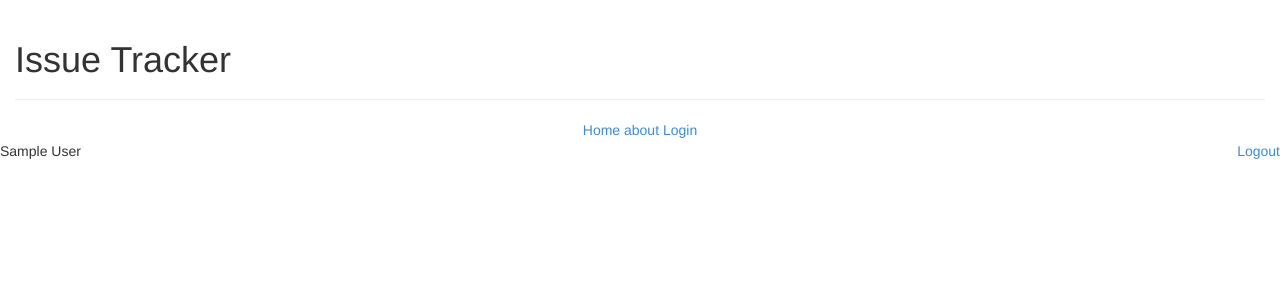
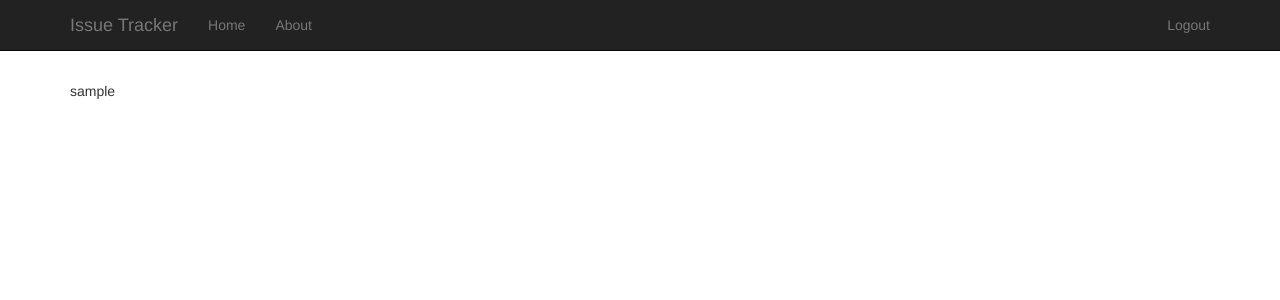
Before and after one commit to sai-prasanna/issuetracker, a Django app: page / in a window 1280 px wide. Shown: the top 300 px of the page. Run offline with Django 3.2, Linux system fonts and the light colour scheme; the visitor is signed in with stand-in values (Sample User, id 1); some libraries are stand-ins or nearby versions.

Commit message:
Update Navbar design .
1.Navbar remains fixed to top

2.Change content block ,remove the div row outside content block.
It has to be included inside

```diff
--- a/issuemanagement/urls.py
+++ b/issuemanagement/urls.py
@@ -8,6 +8,5 @@ urlpatterns = patterns('',
     # url(r'^blog/', include('blog.urls')),
 
     url(r'^admin/', include(admin.site.urls)),
-    url(r'^login/$', 'django.contrib.auth.views.login', {'template_name': 'main/login.html'}),
     url(r'^',include('main.urls')),
 )
--- /dev/null
+++ b/main/static/main/css/login.css
@@ -0,0 +1,3 @@
+.asteriskField {
+    display: none;
+}
--- /dev/null
+++ b/main/static/main/css/style.css
@@ -0,0 +1,3 @@
+body {
+  padding-top: 80px;
+}
--- a/main/templates/main/base.html
+++ b/main/templates/main/base.html
@@ -1,4 +1,5 @@
 {% load static %}
+
 <!DOCTYPE html>
 <html lang="en">
 <head>
@@ -10,30 +11,42 @@
 
     <link rel="stylesheet" type="text/css" href="{% static 'main/css/bootstrap.min.css' %}">
     <link rel="stylesheet" type="text/css" href="{% static 'main/css/bootstrap.css.map' %}">
+    <link rel="stylesheet" type="text/css" href="{% static 'main/css/style.css' %}">
     {% block head_extra %}{% endblock %}
 </head>
 <body>
-    <div class="container-fluid">
-        <div class="row">
-            <div class="col-md-12 column">
-                <div class="page-header">
-                    <h1>
-                        Issue Tracker
-                    </h1>
+        <!-- Fixed navbar -->
+    <div class="navbar navbar-inverse navbar-fixed-top" role="navigation">
+          <div class="container">
+            <div class="navbar-header">
+              <button type="button" class="navbar-toggle" data-toggle="collapse" data-target=".navbar-collapse">
+                <span class="sr-only">Toggle navigation</span>
+                <span class="icon-bar"></span>
+                <span class="icon-bar"></span>
+                <span class="icon-bar"></span>
+            </button>
+            <a class="navbar-brand" href="#">Issue Tracker</a>
         </div>
+        <div class="navbar-collapse collapse">
+          <ul class="nav navbar-nav">
+            <li><a href="{% url 'index' %}">Home</a></li>
+            <li><a href="#">About</a></li>
+        </ul>
+        <ul class="nav navbar-nav navbar-right">
+            <li>
+              {% if request.user.is_authenticated %}
+              <a href="{% url 'logout' %}" >Logout</a>
+              {% else %}
+              <a href="{% url 'login' %}" >Login</a>
+              {% endif %}
+          </li>
+      </ul>
+    </div><!--/.nav-collapse -->
     </div>
     </div>
 
-        <div class="row" style='text-align:center;'>
-            <a href="{ url 'home' %}" >Home</a>
-            <a href="{ url 'about' %}">about</a>
-            <a href="{ url 'login' %}">Login</a>
-        </div>
 
-
-
-
-
+<div class="container">
 <div class="row">
     <div class="col-md-12 column">
         {% if messages %}
@@ -48,12 +61,7 @@
      {% endif %}
  </div>
 </div>
-       <div class="row">
-
 {% block content %}{% endblock %}
-
-    </div>
-
 </div>
 {% block body_extra %}{% endblock %}
 
--- a/main/templates/main/index.html
+++ b/main/templates/main/index.html
@@ -3,19 +3,12 @@
 {% block content %}
 
 {% if request.user.is_authenticated %}
-    <a href="/accounts/logout/" class="pull-right">Logout</a>
 
-    {% if request.user.first_name or request.user.last_name %}
-        {{ request.user.first_name }} {{ request.user.last_name }}
-    {% else %}
-        {{ request.user.username }}
-    {% endif %}
-
-
-{% else %}
-    <a href="/accounts/login/" class="pull-right">Login</a>
+    {{request.user.username}}
 
 {% endif %}
 
 
+
+
 {% endblock %}
--- a/main/urls.py
+++ b/main/urls.py
@@ -6,5 +6,7 @@ admin.autodiscover()
 urlpatterns = patterns('',
         url(r'^$','main.views.home',name="index"),
         url(r'^login/$', 'django.contrib.auth.views.login', {'template_name': 'main/login.html'}, name='login'),
+        url(r'^logout/$', 'main.views.logout_view', name='logout'),
         url(r'^ticket/create/$', TicketCreate.as_view(), name='ticket_create'),
+
     )
--- a/main/views.py
+++ b/main/views.py
@@ -4,6 +4,8 @@ from django.views.generic.edit import CreateView, UpdateView
 from .models import Ticket
 from django.contrib.auth.decorators import login_required
 from django.utils.decorators import method_decorator
+from django.contrib.auth import logout
+from django.contrib import messages
 
 # Create your views here
 
@@ -11,6 +13,11 @@ from django.utils.decorators import method_decorator
 def home(request):
     return render(request,'main/index.html')
 
+
+def logout_view(request):
+    messages.success(request, 'Logged out successfully')
+    logout(request)
+    return redirect('index')
 
 class TicketCreate(CreateView):
     model = Ticket
```
Also changed, not shown: main/templates/main/login.html (+15 -19 lines). Lines whose indentation alone changed are shown as unchanged.
